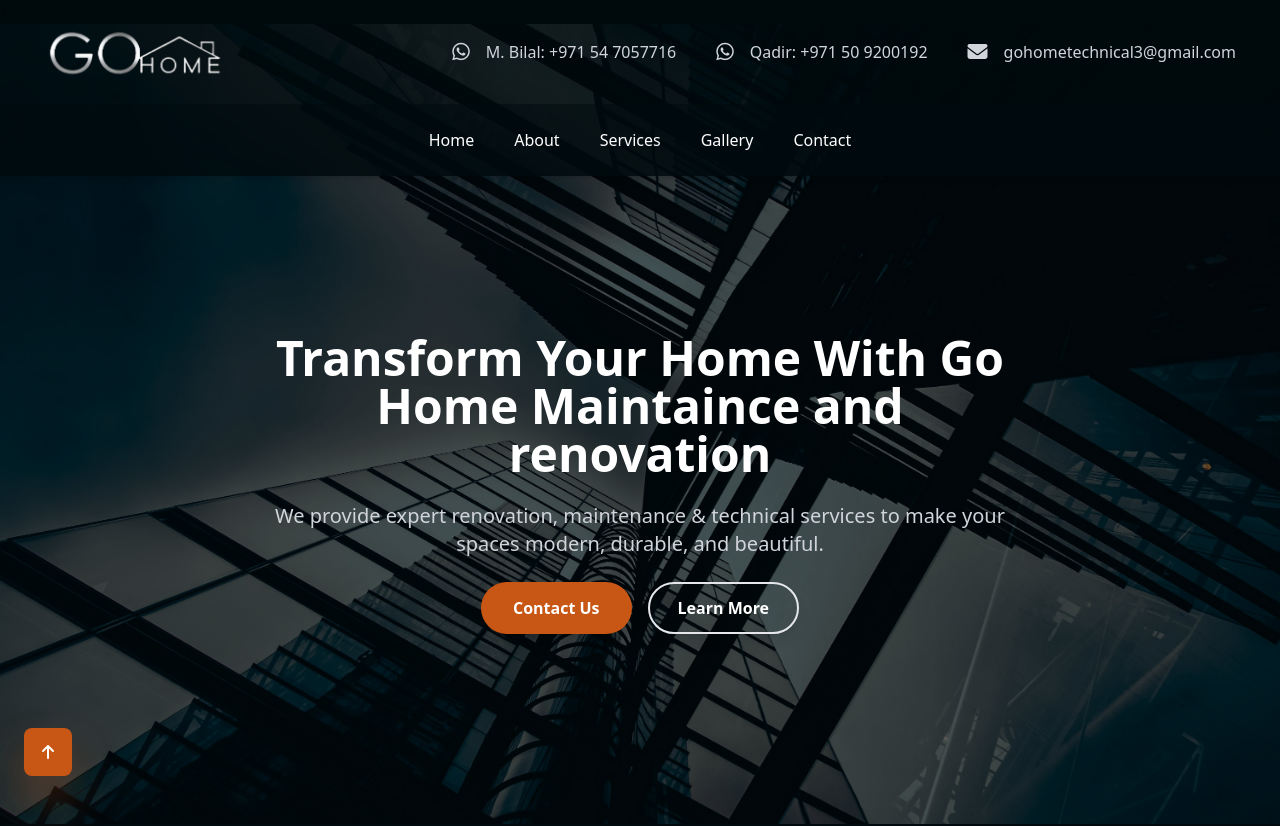
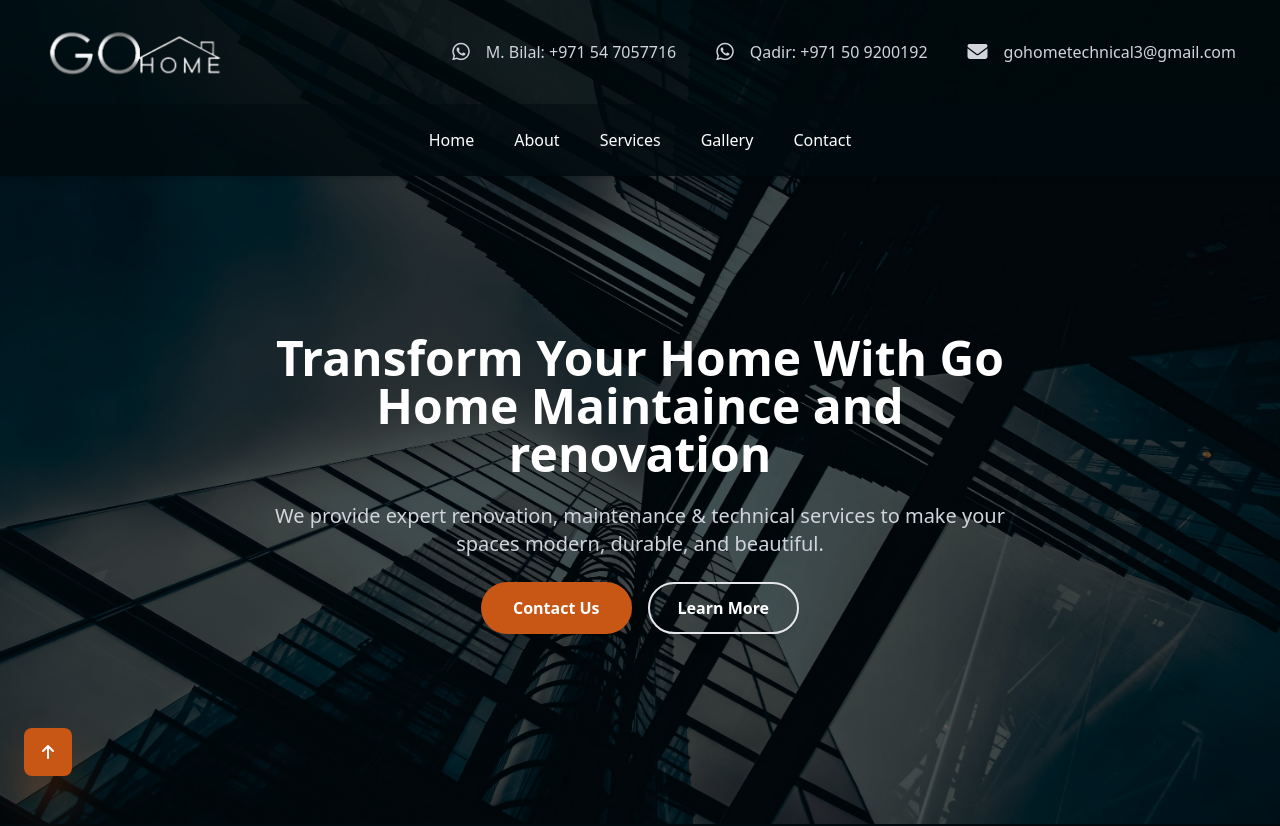
Before and after one commit to SilentProgrammer-max/Go-Home-Maintenance-and-Renovation, a website built with Vite: page index.html in a window 1280 px wide. Shown: the top 826 px of the page. Built offline with nearby package versions, Linux system fonts and the light colour scheme; files whose address does not match are found by name.

Commit message:
index.html

```diff
--- a/index.html
+++ b/index.html
@@ -87,7 +87,7 @@
   <!-- Home Section -->
   <section id="home" class="relative min-h-screen flex items-center justify-center text-center px-6">
     <!-- Background image -->
-    <div class="absolute inset-0 top-0">
+    <div class="absolute inset-0 -top-6">
       <img src="assets/hero.jpeg" alt="Hero Background" class="w-full h-full object-cover top-0">
       <!-- Dark overlay -->
       <div class="absolute inset-0 bg-black/60"></div>
```
